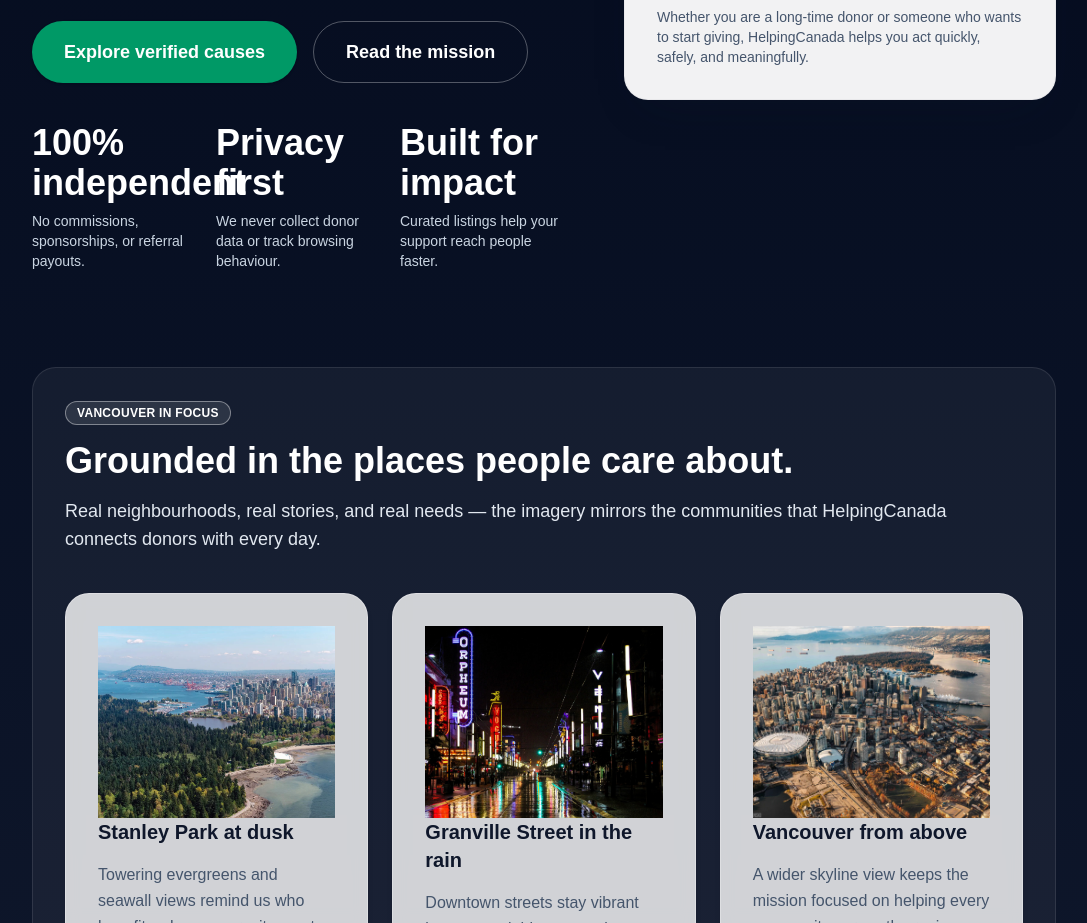
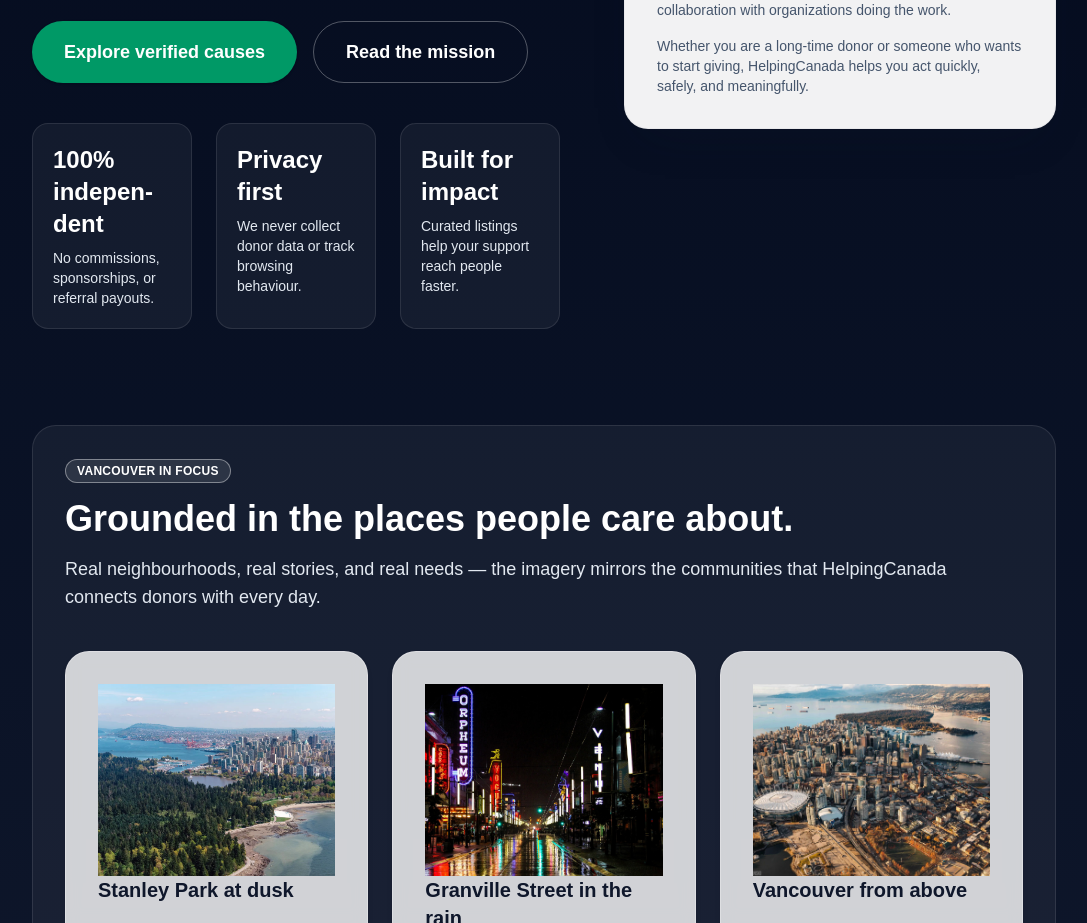
Before and after one commit to gmook9/helpingCanada, a Next.js app: page / in a window 1280 px wide. Shown: the part 1049-1972 px from the top of the page, without its empty margins (96-1183 px from the left). Built offline with nearby package versions, Linux system fonts and the light colour scheme.

Commit message:
Fixed wordbreak and added hyphens to text on home page

```diff
--- a/src/app/page.tsx
+++ b/src/app/page.tsx
@@ -119,18 +119,18 @@ export default function Home() {
                 Read the mission
               </Button>
             </div>
-            <div className="grid gap-6 text-sm font-medium text-slate-300 sm:grid-cols-3">
-              <div>
-                <p className="text-4xl font-semibold text-white">100% independent</p>
-                <p className="mt-2 text-sm text-slate-300">No commissions, sponsorships, or referral payouts.</p>
+            <div className="grid grid-cols-1 gap-6 text-sm font-medium text-slate-300 sm:grid-cols-3">
+              <div className="space-y-2 rounded-2xl border border-white/10 bg-white/5 p-5">
+              <p className="break-words hyphens-auto text-3xl font-semibold text-white sm:text-2xl">100% independent</p>
+              <p className="text-sm text-slate-200">No commissions, sponsorships, or referral payouts.</p>
               </div>
-              <div>
-                <p className="text-4xl font-semibold text-white">Privacy first</p>
-                <p className="mt-2 text-sm text-slate-300">We never collect donor data or track browsing behaviour.</p>
+              <div className="space-y-2 rounded-2xl border border-white/10 bg-white/5 p-5">
+                <p className="break-words hyphens-auto text-3xl font-semibold text-white sm:text-2xl">Privacy first</p>
+                <p className="text-sm text-slate-200">We never collect donor data or track browsing behaviour.</p>
               </div>
-              <div>
-                <p className="text-4xl font-semibold text-white">Built for impact</p>
-                <p className="mt-2 text-sm text-slate-300">Curated listings help your support reach people faster.</p>
+              <div className="space-y-2 rounded-2xl border border-white/10 bg-white/5 p-5">
+                <p className="break-words hyphens-autotext-3xl font-semibold text-white sm:text-2xl">Built for impact</p>
+                <p className="text-sm text-slate-200">Curated listings help your support reach people faster.</p>
               </div>
             </div>
           </div>
```
